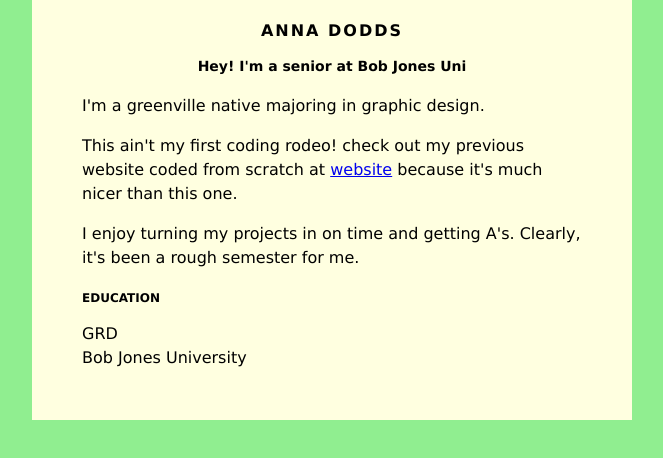
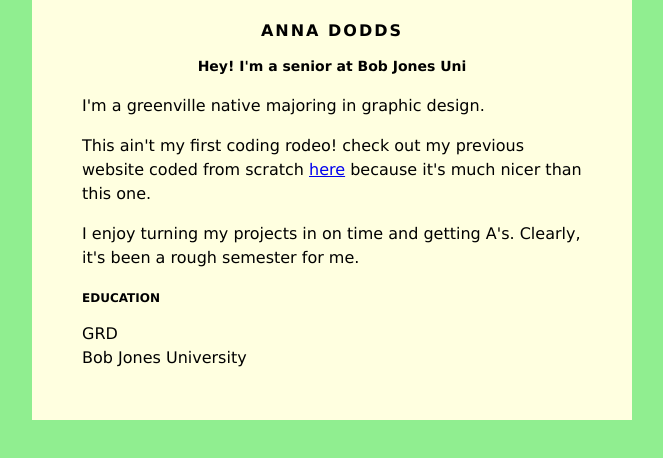
Before and after one commit to annadodds/annadodds.github.io, a plain HTML site: page index.html in a window 1280 px wide. Shown: the whole page, without its empty margins (308-971 px from the left). Drawn offline with Linux system fonts and the light colour scheme.

Commit message:
Update index.html

```diff
--- a/index.html
+++ b/index.html
@@ -35,7 +35,7 @@ h3 {
 
          <p>I'm a greenville native majoring in graphic design. </p>
          <p>
-            This ain't my first coding rodeo! check out my previous website coded from scratch at <a href="https://annadodds.netlify.app">website</a> because it's much nicer than this one.
+            This ain't my first coding rodeo! check out my previous website coded from scratch <a href="https://annadodds.netlify.app">here</a> because it's much nicer than this one.
          </p>
          <p>
             I enjoy turning my projects in on time and getting A's. Clearly, it's been a rough semester for me.
```
